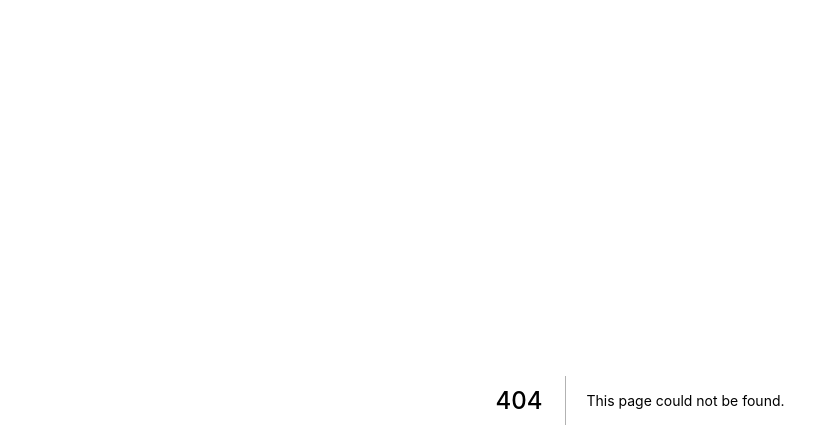
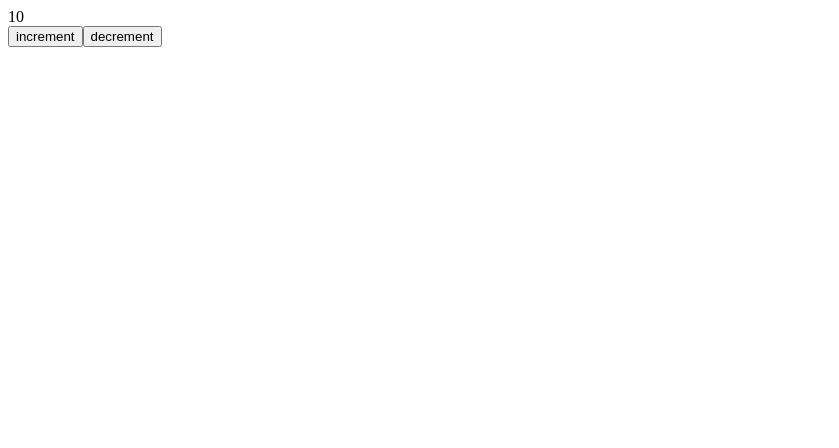
Before and after one commit to koolii/everyday-nextjs-study, a Next.js app: page /counter in a window 1280 px wide. Before the commit this address had no page. Shown: the top 448 px of the page, without its empty margins (0-839 px from the left). Built offline with nearby package versions, Linux system fonts and the light colour scheme.

Commit message:
Add page counter

```diff
--- /dev/null
+++ b/pages/counter.tsx
@@ -0,0 +1,24 @@
+import React, { useState } from 'react';
+
+interface Props {
+  initialCount: number;
+}
+
+const Counter: React.FC<Props> = ({ initialCount }) => {
+  const [count, setCount] = useState(initialCount);
+
+  return (
+    <div>
+      <div>{count}</div>
+      <button type="button" onClick={() => setCount((cnt: number) => cnt + 1)}>
+        increment
+      </button>
+      <button type="button" onClick={() => setCount((cnt: number) => cnt - 1)}>
+        decrement
+      </button>
+    </div>
+  );
+};
+
+export default Counter;
+export const getServerSideProps = (): { props: Props } => ({ props: { initialCount: 10 } });
```
